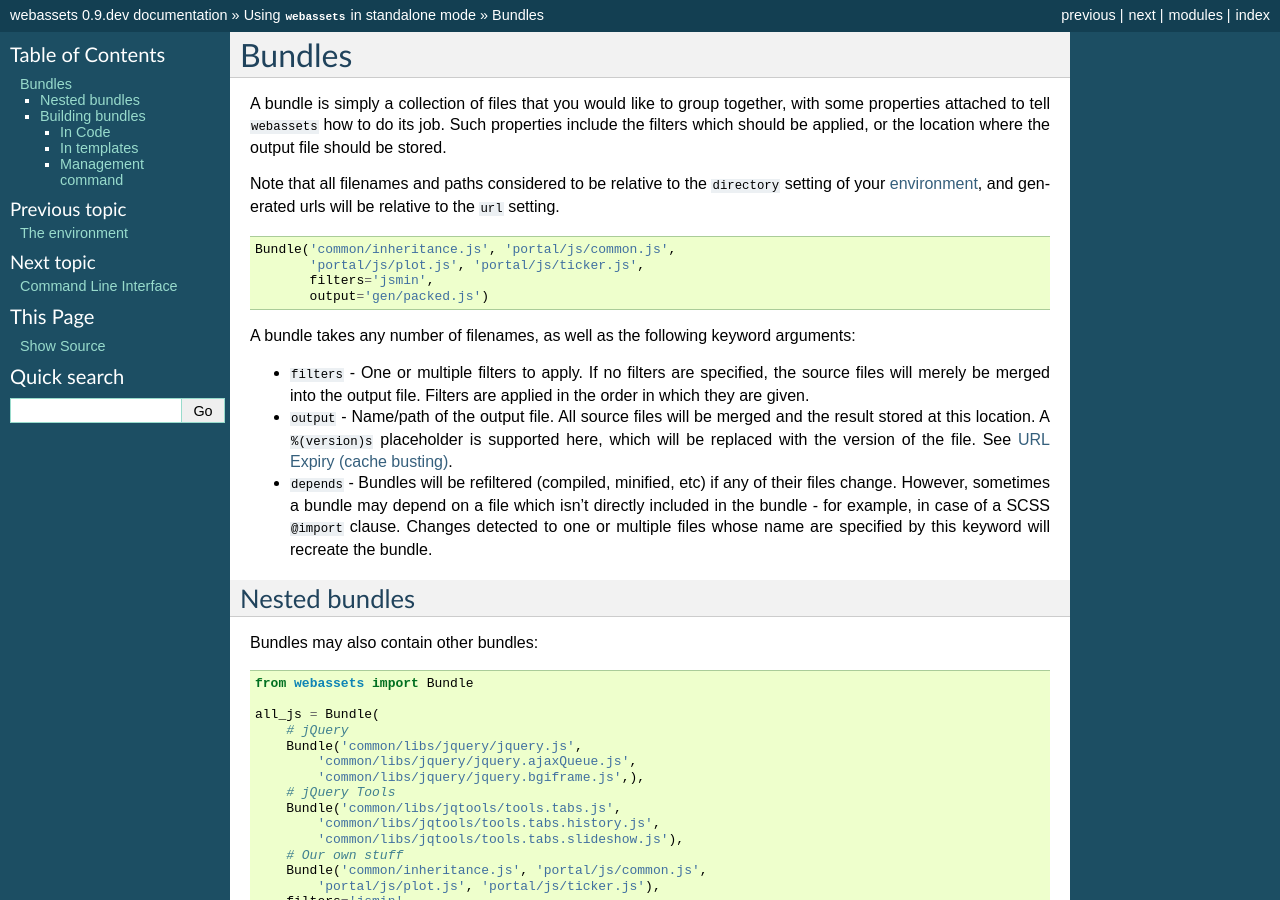
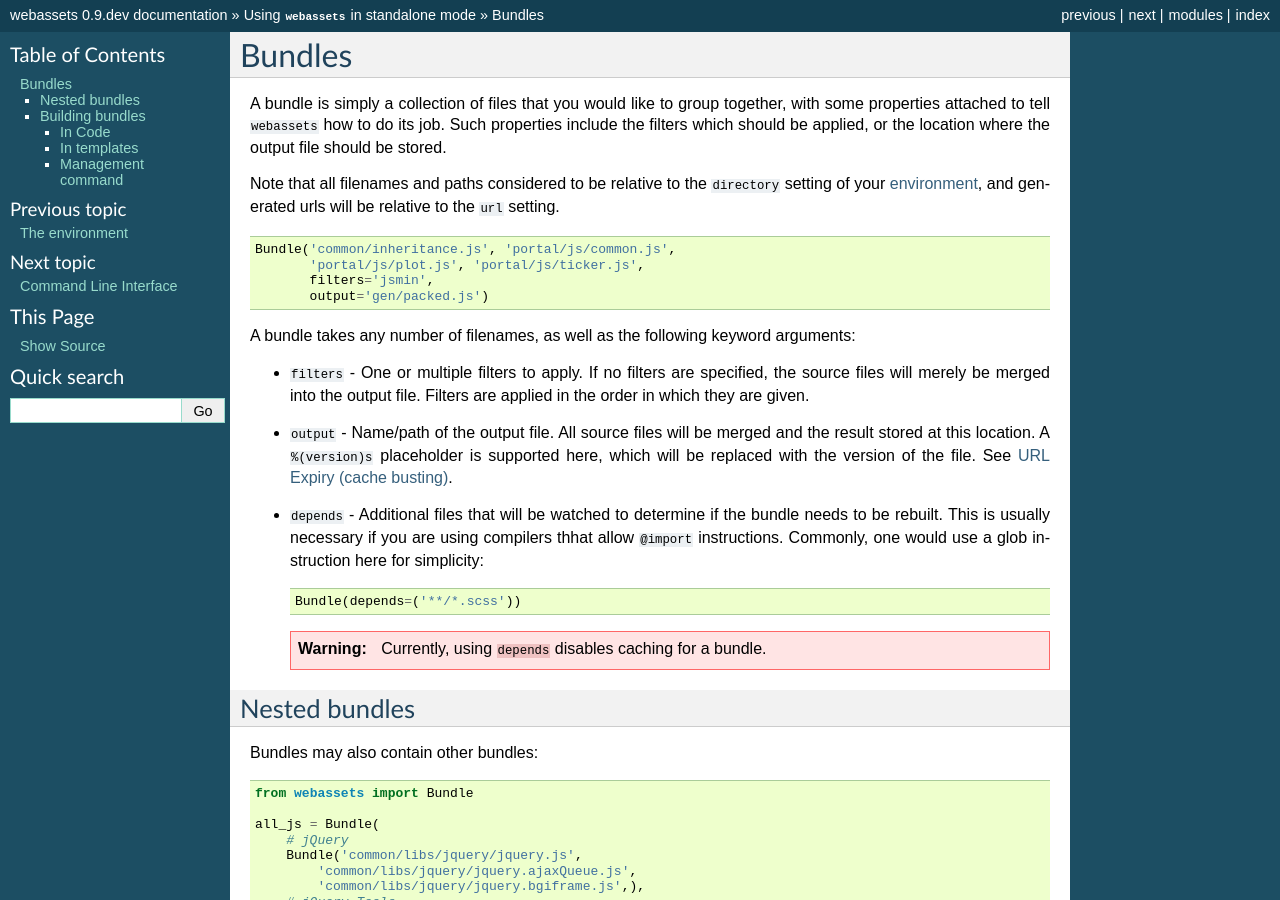
Before and after one commit to miracle2k/webassets, a Sphinx documentation site: the page built from docs/bundles.rst, in a window 1280 px wide and 900 px high. Built offline with Sphinx 7.4.7, drawn with Linux system fonts in a browser that asks for light colours.

Commit message:
Improve depends= documentation.

```diff
--- a/docs/bundles.rst
+++ b/docs/bundles.rst
@@ -33,11 +33,15 @@ arguments:
   supported here, which will be replaced with the version of the file. See
   :doc:`/expiring`.
 
-* ``depends`` - Bundles will be refiltered (compiled, minified, etc) if
-  any of their files change. However, sometimes a bundle may depend on a
-  file which isn't directly included in the bundle - for example, in case
-  of a SCSS ``@import`` clause. Changes detected to one or multiple files
-  whose name are specified by this keyword will recreate the bundle.
+* ``depends`` - Additional files that will be watched to determine if the
+  bundle needs to be rebuilt. This is usually necessary if you are using
+  compilers thhat allow ``@import`` instructions. Commonly, one would use a
+  glob instruction here for simplicity::
+
+    Bundle(depends=('**/*.scss'))
+
+  .. warning::
+    Currently, using ``depends`` disables caching for a bundle.
 
 
 Nested bundles
```
